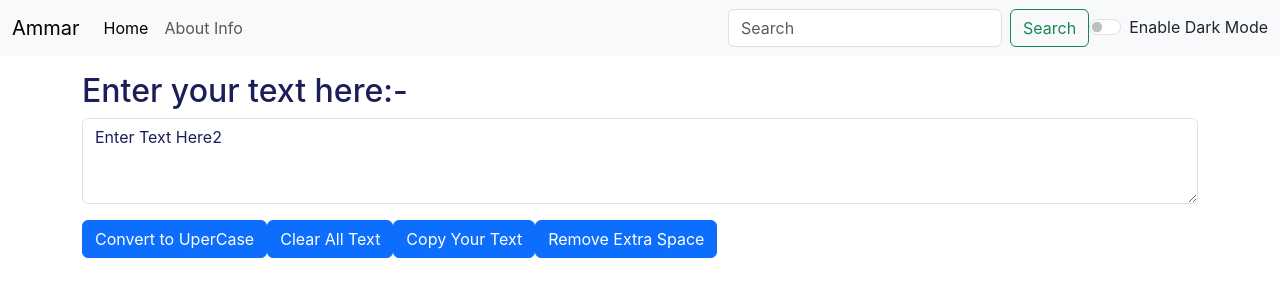
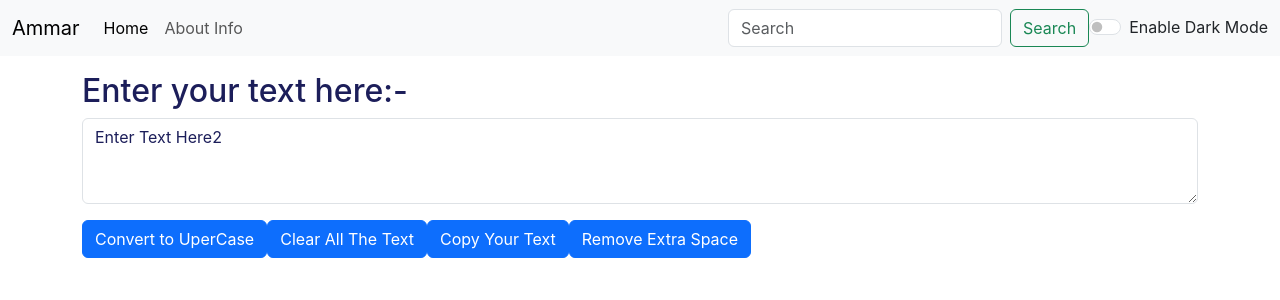
Before and after one commit to aimik09/React-App, a React (Create React App) app: page / in a window 1280 px wide. Shown: the top 300 px of the page. Built offline with nearby package versions, Linux system fonts and the light colour scheme.

Commit message:
Updated Alert with the fewer Changes

```diff
--- a/src/Components/TextForm.js
+++ b/src/Components/TextForm.js
@@ -57,7 +57,7 @@ id="mytext" rows="3"></textarea>
 
   </div>
   <button className="btn btn-primary"  onClick={handleUpClick}>Convert to UperCase</button>
-  <button className="btn btn-primary"  onClick={handleClearText}>Clear All Text</button>
+  <button className="btn btn-primary"  onClick={handleClearText}>Clear All The Text</button>
   <button className="btn btn-primary"  onClick={handleCopy}>Copy Your Text</button>
   <button className="btn btn-primary"  onClick={handleExtraSpace}>Remove Extra Space </button>
   {/* <button className="btn btn-primary"  onClick={handleCaptialText}>Capitalize Text</button> */}
```
